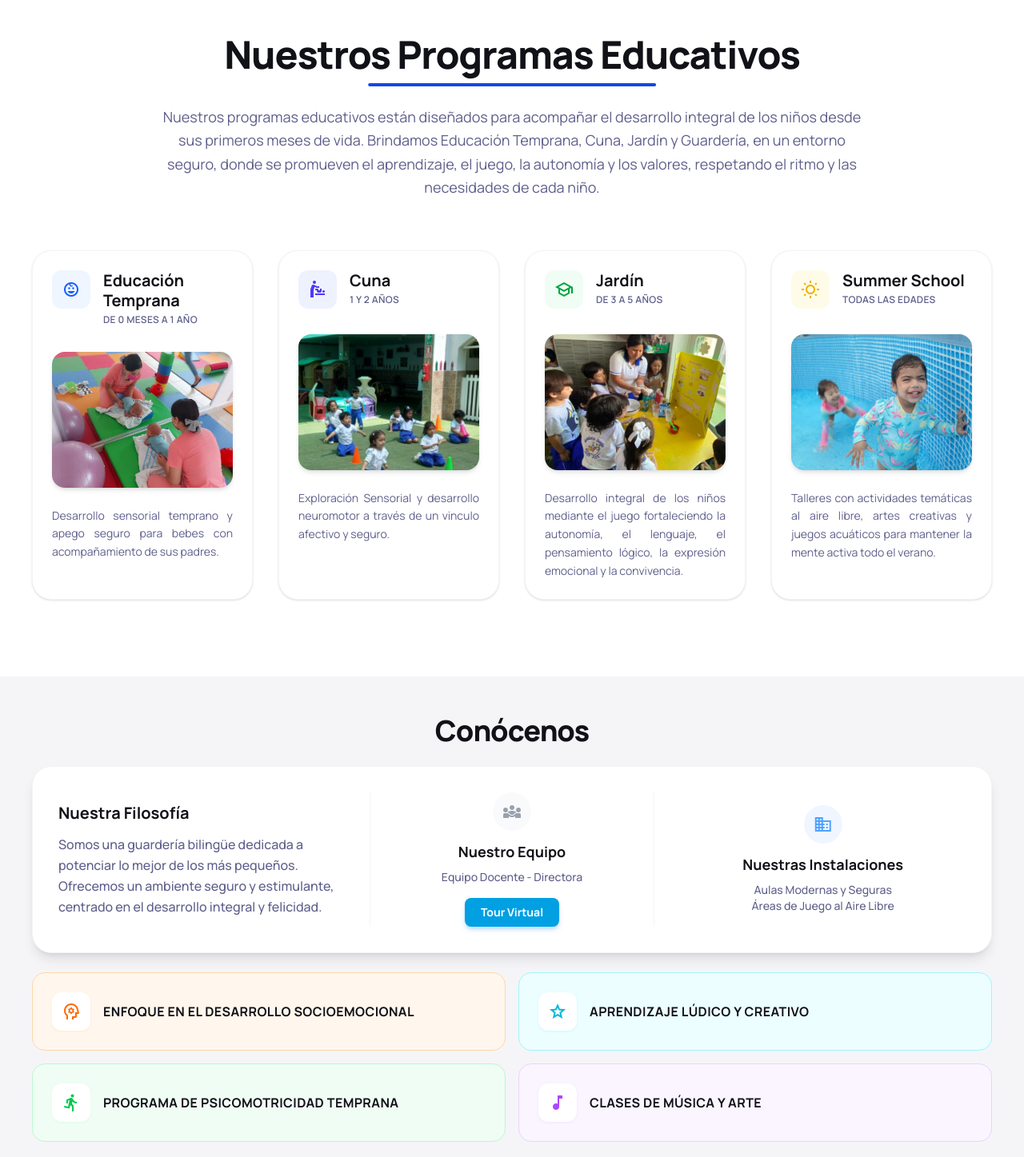
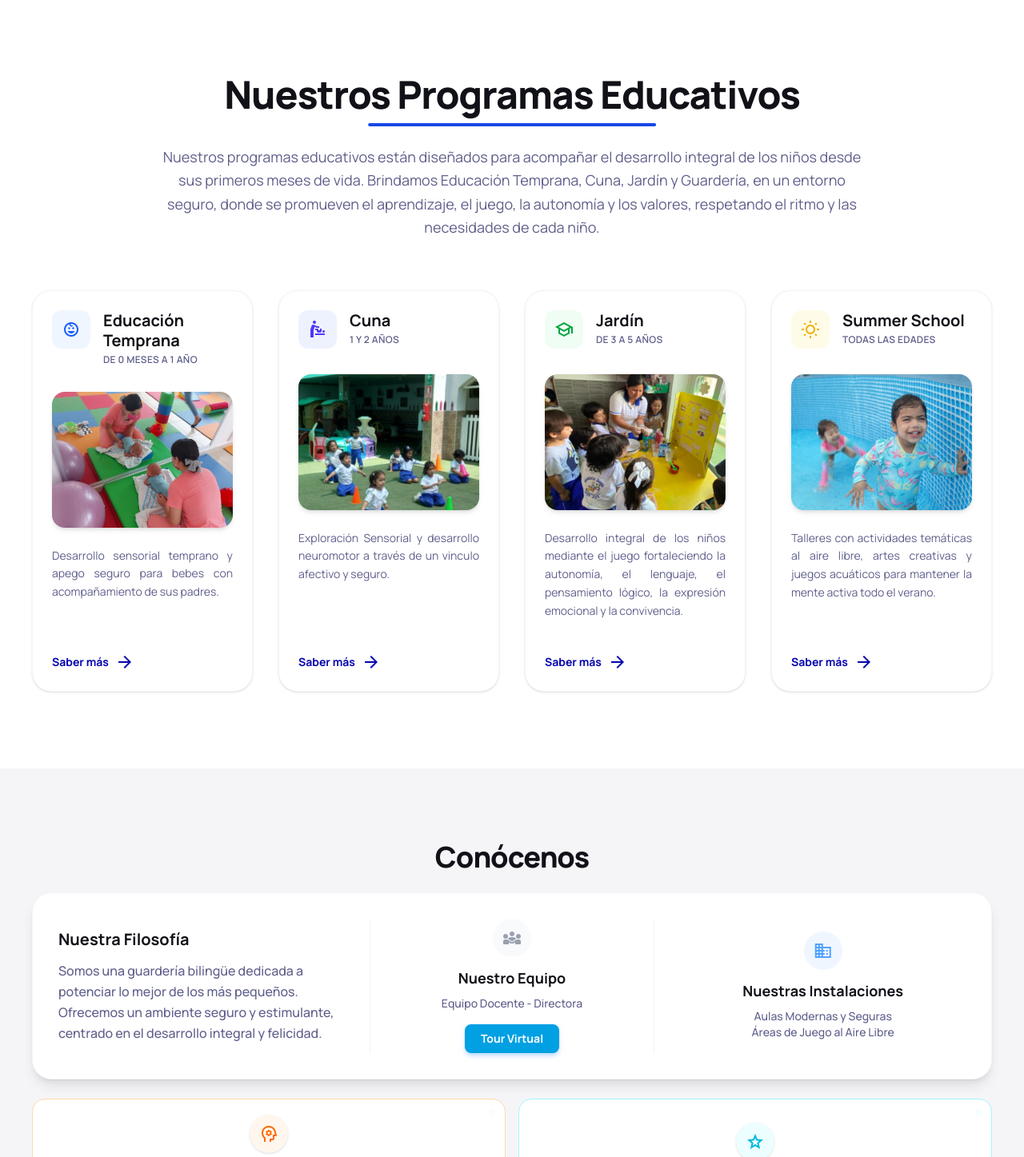
Before and after one commit to abeeflow/guarderia-san-jose-web, a React (Vite) app: page / in a window 1280 px wide. Shown: the part 883-2330 px from the top of the page at 80% size. Built offline with nearby package versions, Linux system fonts and the light colour scheme.

Commit message:
Ajustes del front de la web de la guarderia

```diff
--- a/src/components/EducationalProjectSection.tsx
+++ b/src/components/EducationalProjectSection.tsx
@@ -43,7 +43,7 @@ const projectItems = [
 
 export default function EducationalProjectSection() {
   return (
-    <section className="py-10 lg:py-12 bg-[#f5f5f8] scroll-mt-28" id="educational-project">
+    <section className="min-h-screen flex flex-col justify-center py-10 lg:py-12 bg-[#f5f5f8] scroll-mt-[81px]" id="educational-project">
       <div className="max-w-[1280px] mx-auto px-6 lg:px-10">
 
         {/* Main Title */}
--- a/src/components/Header.tsx
+++ b/src/components/Header.tsx
@@ -22,9 +22,9 @@ export default function Header() {
           >
             Inicio
           </Link>
-          <a className="text-sm font-semibold hover:text-primary transition-colors" href="#programs">Programas</a>
-          <a className="text-sm font-semibold hover:text-primary transition-colors" href="#educational-project">Nosotros</a>
-          <a className="text-sm font-semibold hover:text-primary transition-colors" href="#contact">Contacto</a>
+          <a className="text-sm font-semibold hover:text-primary transition-colors" href="/#programs">Programas</a>
+          <a className="text-sm font-semibold hover:text-primary transition-colors" href="/#educational-project">Nosotros</a>
+          <a className="text-sm font-semibold hover:text-primary transition-colors" href="/#events">Eventos</a>
         </nav>
 
         <div className="flex items-center gap-4">
--- a/src/components/ProgramsSection.tsx
+++ b/src/components/ProgramsSection.tsx
@@ -45,7 +45,7 @@ const programs = [
 
 export default function ProgramsSection() {
   return (
-    <section className="py-16 lg:py-24 bg-white scroll-mt-28" id="programs">
+    <section className="min-h-screen flex flex-col justify-center py-16 lg:py-24 bg-white scroll-mt-[81px]" id="programs">
       <div className="max-w-[1280px] mx-auto px-6 lg:px-10">
         {/* Header de la sección */}
         <div className="flex flex-col items-center text-center gap-6 mb-16">
@@ -98,13 +98,13 @@ export default function ProgramsSection() {
                 </p>
               </div>
 
-              {/* Enlace */}
-              <Link
-                to="/enrollment"
-                className="mt-auto flex items-center gap-2 text-primary font-bold text-sm group-hover:gap-3 transition-all pt-2"
-              >
-                Saber más <span className="material-symbols-outlined text-sm">arrow_forward</span>
-              </Link>
+              {/* Botón Saber más */}
+              <div className="mt-4 pt-2">
+                <Link to="/enrollment" className="inline-flex items-center gap-2 text-primary font-bold text-sm hover:gap-3 transition-all group-hover:text-blue-700">
+                  Saber más
+                  <span className="material-symbols-outlined text-lg">arrow_forward</span>
+                </Link>
+              </div>
             </div>
           ))}
         </div>
--- a/src/pages/Home.tsx
+++ b/src/pages/Home.tsx
@@ -1,94 +1,8 @@
 import { useState } from 'react';
 import { Link } from 'react-router-dom';
 import EventsSection from '../components/EventsSection';
-
-const programs = [
-  {
-    id: 1,
-    title: "Educación Temprana",
-    age: "De 0 meses a 1 año",
-    image: "/programas_1.png",
-    description: "Desarrollo sensorial temprano y apego seguro para bebes con acompañamiento de sus padres.",
-    icon: "child_care",
-    iconColor: "text-blue-600",
-    iconBg: "bg-blue-50"
-  },
-  {
-    id: 2,
-    title: "Cuna",
-    age: "1 y 2 años",
-    image: "/programas_2.png",
-    description: "Exploración Sensorial y desarrollo neuromotor a través de un vinculo afectivo y seguro.",
-    icon: "baby_changing_station",
-    iconColor: "text-indigo-600",
-    iconBg: "bg-indigo-50"
-  },
-  {
-    id: 3,
-    title: "Jardín",
-    age: "De 3 a 5 años",
-    image: "/programas_3.png",
-    description: "Desarrollo integral de los niños mediante el juego fortaleciendo la autonomía, el lenguaje, el pensamiento lógico, la expresión emocional y la convivencia.",
-    icon: "school",
-    iconColor: "text-green-600",
-    iconBg: "bg-green-50"
-  },
-  {
-    id: 4,
-    title: "Summer School",
-    age: "Todas las edades",
-    image: "/programas_4.png",
-    description: "Talleres con actividades temáticas al aire libre, artes creativas y juegos acuáticos para mantener la mente activa todo el verano.",
-    icon: "wb_sunny",
-    iconColor: "text-yellow-500",
-    iconBg: "bg-yellow-50"
-  }
-];
-
-const projectItems = [
-  {
-    id: 1,
-    text: "ENFOQUE EN EL DESARROLLO SOCIOEMOCIONAL",
-    icon: "psychology",
-    color: "text-orange-500",
-    borderColor: "border-orange-200",
-    hoverBorder: "hover:border-orange-400",
-    bg: "bg-orange-50",
-    shadow: "shadow-orange-100"
-  },
-  {
-    id: 2,
-    text: "APRENDIZAJE LÚDICO Y CREATIVO",
-    icon: "star",
-    color: "text-cyan-500",
-    borderColor: "border-cyan-200",
-    hoverBorder: "hover:border-cyan-400",
-    bg: "bg-cyan-50",
-    shadow: "shadow-cyan-100"
-  },
-  {
-    id: 3,
-    text: "PROGRAMA DE PSICOMOTRICIDAD TEMPRANA",
-    icon: "directions_run",
-    color: "text-green-500",
-    borderColor: "border-green-200",
-    hoverBorder: "hover:border-green-400",
-    bg: "bg-green-50",
-    shadow: "shadow-green-100"
-  },
-  {
-    id: 4,
-    text: "CLASES DE MÚSICA Y ARTE",
-    icon: "music_note",
-    color: "text-purple-500",
-    borderColor: "border-purple-200",
-    hoverBorder: "hover:border-purple-400",
-    bg: "bg-purple-50",
-    shadow: "shadow-purple-100"
-  }
-];
-
-
+import ProgramsSection from '../components/ProgramsSection';
+import EducationalProjectSection from '../components/EducationalProjectSection';
 
 export default function Home() {
 
@@ -96,13 +10,13 @@ export default function Home() {
   return (
     <main className="flex-1">
       {/* Hero Section */}
-      <div className="relative w-full h-[600px] lg:h-[750px] flex overflow-hidden">
+      <div className="relative w-full min-h-screen flex overflow-hidden">
         {/* Background Layer Split */}
-        <div className="w-[65%] h-full relative">
+        <div className="w-[65%] relative">
            <div className="absolute inset-0 bg-cover bg-center" style={{ backgroundImage: 'url("/img_portada_1.png")' }}></div>
            <div className="absolute inset-0 bg-black/10"></div>
         </div>
-        <div className="w-[35%] h-full relative hidden md:block">
+        <div className="w-[35%] relative hidden md:block">
            <div className="absolute inset-0 bg-cover bg-center" style={{ backgroundImage: 'url("/img_portada_2.png")' }}></div>
            <div className="absolute inset-0 bg-primary/10 backdrop-grayscale-[50%]"></div>
         </div>
@@ -112,20 +26,22 @@ export default function Home() {
           <div className="bg-white/95 backdrop-blur-xl rounded-[2.5rem] shadow-2xl flex overflow-hidden max-w-[1200px] w-full border border-white/50 relative">
 
              {/* Text Content (Left Side of Card) */}
-             <div className="flex-1 p-8 lg:p-16 flex flex-col justify-center gap-6 lg:gap-8">
+             <div className="flex-1 p-8 lg:p-16 flex flex-col justify-center gap-6 lg:gap-8" style={{ paddingTop: '20px', paddingBottom: '20px' }}>
                 <div>
                   <span className="inline-block px-4 py-1.5 bg-blue-50 text-primary text-xs font-black uppercase tracking-widest rounded-full w-max border border-blue-100 mb-4">
                     DONDE TODO COMIENZA
                   </span>
-                  <h1 className="text-[#111118] text-4xl lg:text-5xl xl:text-6xl font-black leading-[1.1] tracking-tight">
+                  <h1 className="text-[#111118] text-4xl lg:text-2xl xl:text-4xl font-black leading-[1.1] tracking-tight">
                     Sus Primeros Pasos hacia un <br className="hidden lg:block" />
                     <span className="text-primary">Futuro Brillante</span>
                   </h1>
                 </div>
 
-                <p className="text-[#5f5f8c] text-lg leading-relaxed font-medium max-w-xl">
-                  Ofrecemos un ambiente seguro y acogedor, donde apoyamos el desarrollo integral de los niños y niñas en sus primeros años.
-                </p>
+                <div className="text-[#5f5f8c] text-sm md:text-base leading-relaxed font-medium max-w-xl space-y-3">
+                  <p>Ofrecemos un ambiente seguro y acogedor, donde apoyamos el desarrollo integral de los niños y niñas en sus primeros años.</p>
+                  <p>Nuestra atención se basa en el juego, el afecto y el respeto, promoviendo la autonomía, la creatividad y la convivencia, colaborando estrechamente con las familias para acompañar cada etapa del crecimiento.</p>
+                  <p>Nuestro compromiso es formar niños felices, seguros y autónomos, preparándolos para el futuro.</p>
+                </div>
 
 
                 <div className="pt-0">
@@ -157,136 +73,9 @@ export default function Home() {
       </div>
 
       {/* Services Section */}
-      <section className="py-16 lg:py-24 bg-white scroll-mt-28" id="programs">
-        <div className="max-w-[1280px] mx-auto px-6 lg:px-10">
-          {/* Header de la sección */}
-          <div className="flex flex-col items-center text-center gap-6 mb-16">
-            <div className="relative">
-              <h2 className="text-[#111118] text-3xl lg:text-5xl font-extrabold tracking-tight">
-                Nuestros Programas Educativos
-              </h2>
-              <div className="absolute -bottom-4 left-1/2 transform -translate-x-1/2 w-1/2 h-1 bg-blue-700 rounded-full"></div>
-            </div>
+      <ProgramsSection />
 
-            <p className="text-[#5f5f8c] text-lg leading-relaxed max-w-4xl mt-4 text-justify md:text-center">
-              Nuestros programas educativos están diseñados para acompañar el desarrollo integral de los niños
-              desde sus primeros meses de vida. Brindamos Educación Temprana, Cuna, Jardín y Guardería, en un
-              entorno seguro, donde se promueven el aprendizaje, el juego, la autonomía y los valores, respetando
-              el ritmo y las necesidades de cada niño.
-            </p>
-          </div>
-
-          {/* Grid de Programas */}
-          <div className="grid grid-cols-1 md:grid-cols-2 lg:grid-cols-4 gap-8">
-            {programs.map((program) => (
-              <div key={program.id} className="flex flex-col gap-4 rounded-3xl border border-gray-100 bg-white p-6 shadow-sm hover:shadow-xl hover:border-primary/20 transition-all duration-300 group">
-
-                {/* Encabezado de la tarjeta: Icono y Títulos */}
-                <div className="flex items-start gap-4 mb-2">
-                  <div className={`w-12 h-12 flex items-center justify-center rounded-xl ${program.iconBg} ${program.iconColor} shrink-0`}>
-                    <span className="material-symbols-outlined text-2xl">{program.icon}</span>
-                  </div>
-                  <div className="flex flex-col">
-                    <h3 className="text-[#111118] text-xl font-bold leading-tight">{program.title}</h3>
-                    <p className="text-[#5f5f8c] text-xs font-semibold uppercase tracking-wide mt-1">
-                      {program.age}
-                    </p>
-                  </div>
-                </div>
-
-                {/* Imagen */}
-                <div className="relative w-full aspect-[4/3] rounded-2xl overflow-hidden shadow-md group-hover:shadow-lg transition-all my-2">
-                  <img
-                    src={program.image}
-                    alt={program.title}
-                    className="w-full h-full object-cover transform group-hover:scale-105 transition-transform duration-500"
-                  />
-                </div>
-
-                {/* Descripción */}
-                <div className="flex-1">
-                  <p className="text-[#5f5f8c] text-sm leading-relaxed text-justify">
-                    {program.description}
-                  </p>
-                </div>
-              </div>
-            ))}
-          </div>
-        </div>
-      </section>
-
-      {/* Educational Project Section */}
-      <section className="py-10 lg:py-12 bg-[#f5f5f8] scroll-mt-28" id="educational-project">
-        <div className="max-w-[1280px] mx-auto px-6 lg:px-10">
-
-          {/* Main Title */}
-          <div className="text-center mb-6">
-            <h2 className="text-[#111118] text-3xl lg:text-4xl font-extrabold tracking-tight">
-              Conócenos
-            </h2>
-          </div>
-
-          {/* Main Top Card */}
-          <div className="bg-white rounded-3xl shadow-lg border border-gray-100 p-6 lg:p-8 mb-6">
-            <div className="grid grid-cols-1 lg:grid-cols-3 gap-6 lg:gap-8 items-center">
-
-              {/* Left Column: Philosophy */}
-              <div className="flex flex-col gap-3 text-center lg:text-left">
-                <h3 className="text-xl font-bold text-[#111118]">Nuestra Filosofía</h3>
-                <p className="text-[#5f5f8c] text-sm lg:text-base font-medium leading-relaxed">
-                  Somos una guardería bilingüe dedicada a potenciar lo mejor de los más pequeños.
-                  Ofrecemos un ambiente seguro y estimulante, centrado en el desarrollo integral y felicidad.
-                </p>
-              </div>
-
-              {/* Middle Column: Team */}
-              <div className="flex flex-col items-center gap-2 text-center border-t lg:border-t-0 lg:border-l lg:border-r border-gray-100 py-6 lg:py-0">
-                <div className="w-12 h-12 bg-gray-50 rounded-full flex items-center justify-center text-gray-400 mb-1">
-                  <span className="material-symbols-outlined text-2xl">diversity_3</span>
-                </div>
-                <h3 className="text-lg font-bold text-[#111118]">Nuestro Equipo</h3>
-                <p className="text-[#5f5f8c] text-sm font-medium">Equipo Docente - Directora</p>
-
-                <button className="mt-2 bg-[#00a0e3] hover:bg-[#008bc7] text-white font-bold py-2 px-5 rounded-lg text-sm transition-colors shadow-md shadow-blue-200">
-                  Tour Virtual
-                </button>
-              </div>
-
-              {/* Right Column: Facilities */}
-              <div className="flex flex-col items-center gap-2 text-center">
-                <div className="w-12 h-12 bg-blue-50 rounded-full flex items-center justify-center text-blue-400 mb-1">
-                  <span className="material-symbols-outlined text-2xl">domain</span>
-                </div>
-                <h3 className="text-lg font-bold text-[#111118]">Nuestras Instalaciones</h3>
-                <div className="text-[#5f5f8c] text-sm font-medium">
-                  <p>Aulas Modernas y Seguras</p>
-                  <p>Áreas de Juego al Aire Libre</p>
-                </div>
-              </div>
-
-            </div>
-          </div>
-
-          {/* Grid Cards */}
-          <div className="grid grid-cols-1 md:grid-cols-2 gap-4">
-            {projectItems.map((item) => (
-              <div
-                key={item.id}
-                className={`group ${item.bg} rounded-2xl p-6 border ${item.borderColor} ${item.hoverBorder} transition-all duration-300 hover:shadow-lg hover:-translate-y-1`}
-              >
-                <div className="flex items-center gap-4">
-                  <div className={`w-12 h-12 rounded-xl bg-white ${item.shadow} flex items-center justify-center shadow-sm group-hover:scale-110 transition-transform`}>
-                    <span className={`material-symbols-outlined ${item.color} text-2xl`}>{item.icon}</span>
-                  </div>
-                  <h3 className={`text-[#111118] font-bold text-sm lg:text-base leading-tight uppercase tracking-wide`}>
-                    {item.text}
-                  </h3>
-                </div>
-              </div>
-            ))}
-          </div>
-        </div>
-      </section>
+      <EducationalProjectSection />
 
       <EventsSection />
 
```
Also changed, not shown: src/components/EventsSection.tsx (+13 -15 lines).
